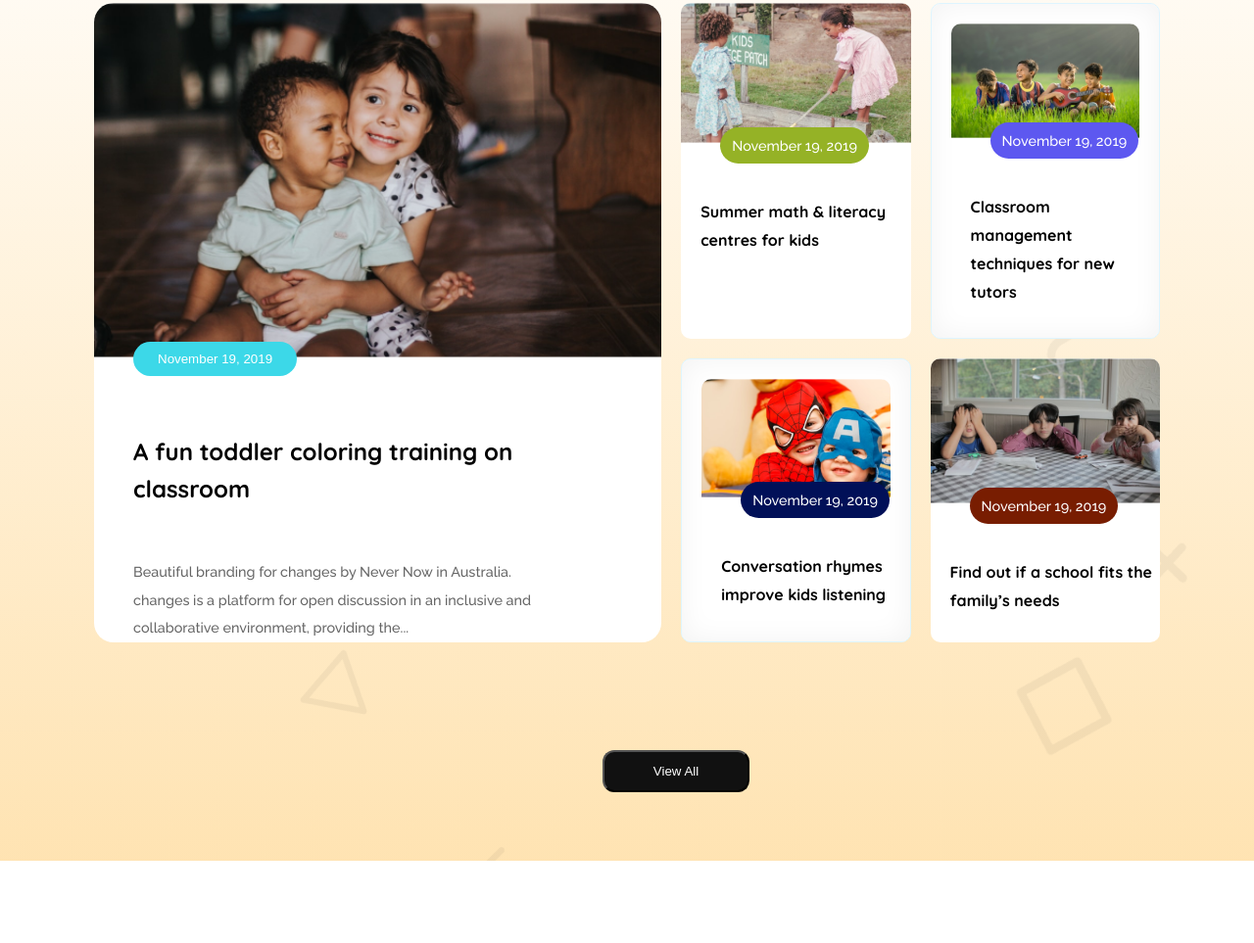
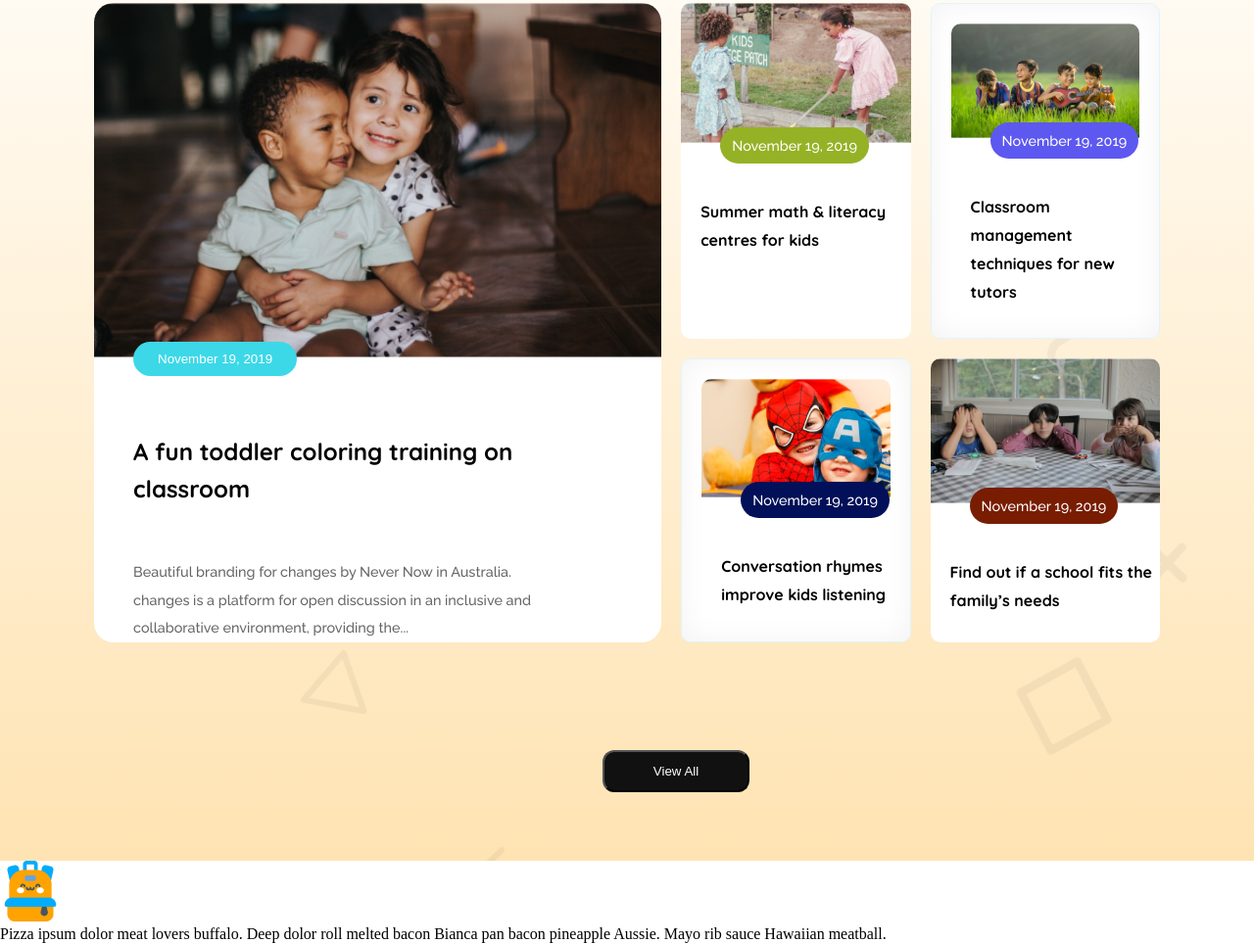
Before and after one commit to nokibjh/b11-a2-kids, a plain HTML site: page index.html in a window 1280 px wide. Shown: the part 1629-2592 px from the top of the page at 98% size. Before the commit the page ends 2508 px from the top, so only its background shows below. Drawn offline with Linux system fonts and the light colour scheme.

Commit message:
add commit

```diff
--- a/index.html
+++ b/index.html
@@ -151,5 +151,19 @@
 
           </section>
     </main>
+    <footer class="footer">
+        <div class="footer-containar">
+            <!-- part 1 -->
+             <div class="part-1">
+                <div class="logo">
+                    <img src="./logo.png" alt="">
+                </div>
+                <div class="part-1 content">
+                    <p>Pizza ipsum dolor meat lovers buffalo. Deep dolor roll melted bacon Bianca pan bacon pineapple Aussie.
+                         Mayo rib sauce Hawaiian meatball.</p>
+                </div>
+             </div>
+        </div>
+    </footer>
 </body>
 </html>
```
